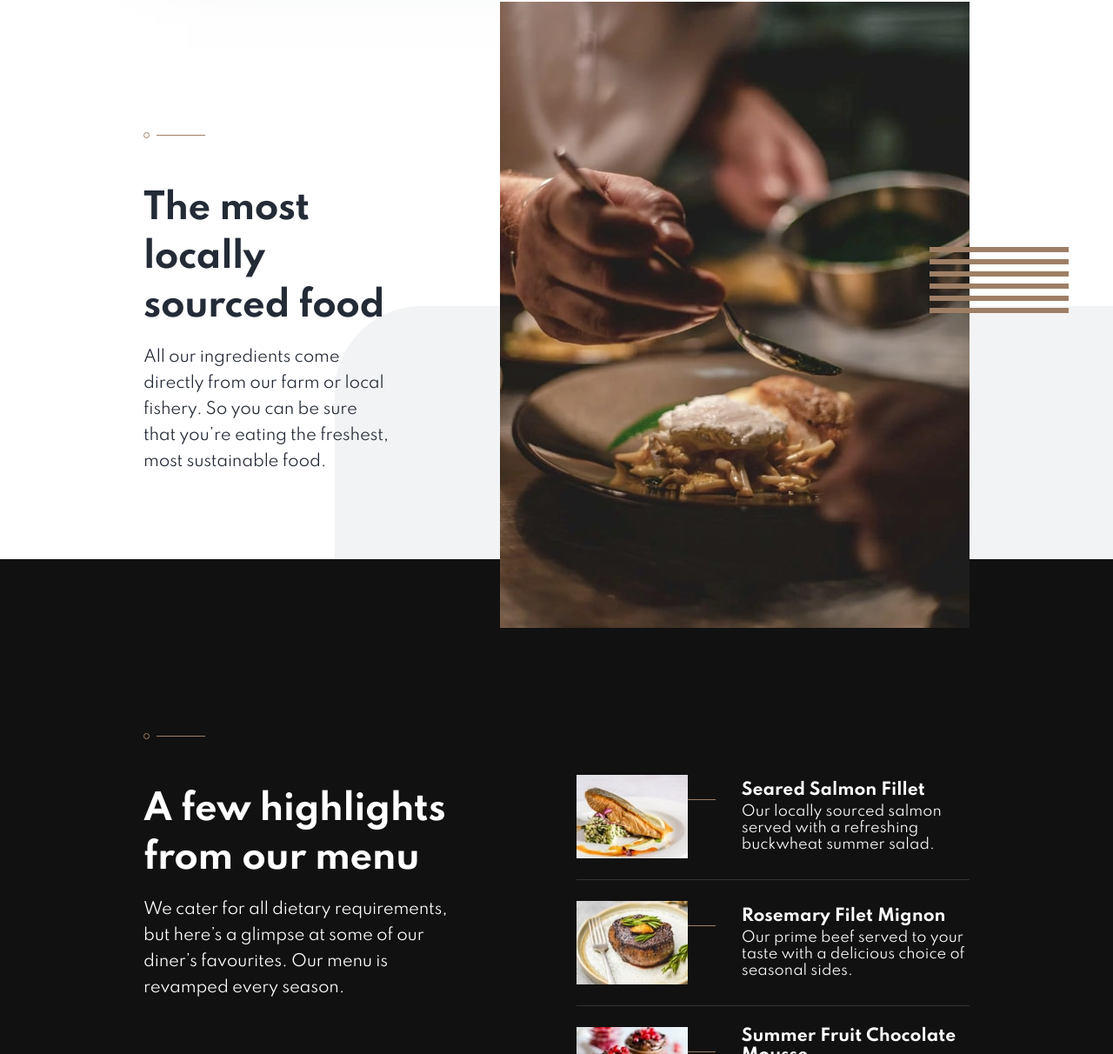
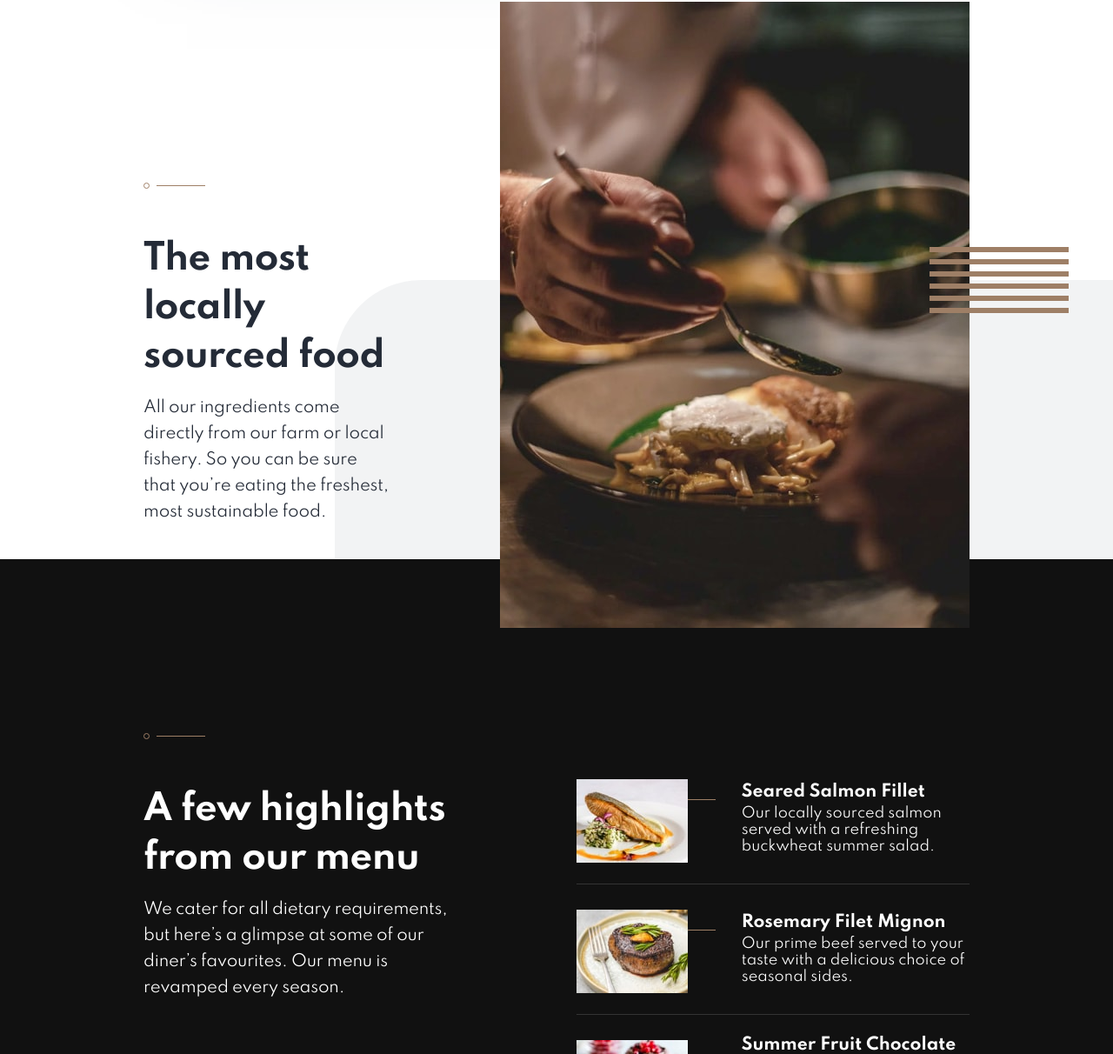
Before and after one commit to hsmanski/dine-website, a plain HTML site: page index.html in a window 1280 px wide. Shown: the part 1588-2800 px from the top of the page at 87% size. Drawn offline with Linux system fonts and the light colour scheme.

Commit message:
Add files via upload

```diff
--- a/style.css
+++ b/style.css
@@ -129,14 +129,14 @@ header {
   background-image: url(./images/patterns/pattern-curve-top-right.svg);
   background-repeat: no-repeat;
   background-position-x: left;
-  background-position-y: center;
+  background-position-y: 257px;
 }
 
 .section-1b {
   background-image: url(./images/patterns/pattern-curve-top-left.svg);
   background-repeat: no-repeat;
   background-position-x: right;
-  background-position-y: bottom;
+  background-position-y: 370px;
 }
 
 .section-1a-img {
@@ -183,7 +183,7 @@ header {
 }
 
 .section-1b-textbox {
-  margin: 200px 125px 0 0;
+  margin: 258px 125px 0 0;
 }
 
 .section-1-divide {
@@ -242,6 +242,7 @@ header {
 .section-2-img {
   width: 128px;
   height: 96px;
+  margin-top: 5px;
 }
 
 .section-2-img-1 {
@@ -343,6 +344,7 @@ header {
 .section-3-content-wrapper {
   width: 445px;
   margin-left: 125px;
+  padding-top: 16px;
 }
 
 .section-3-content-title {
```
